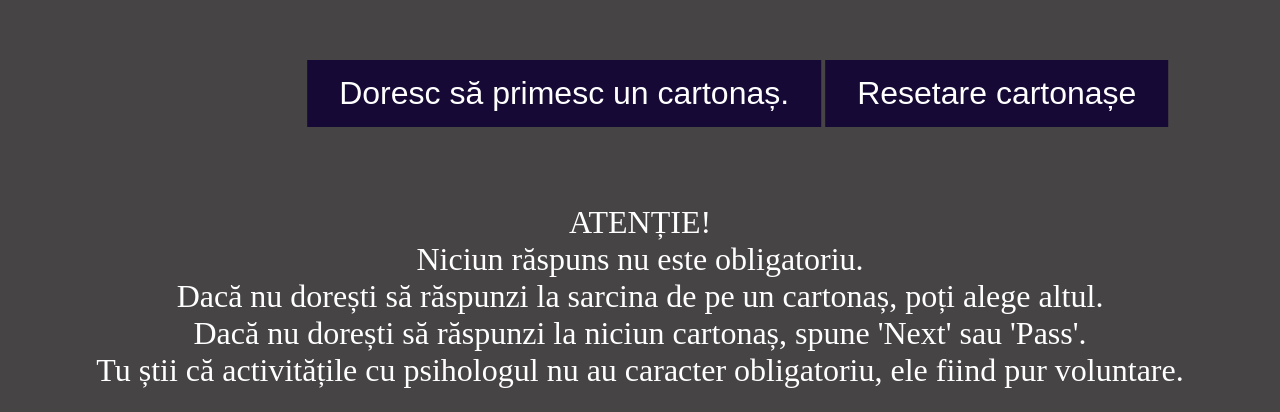
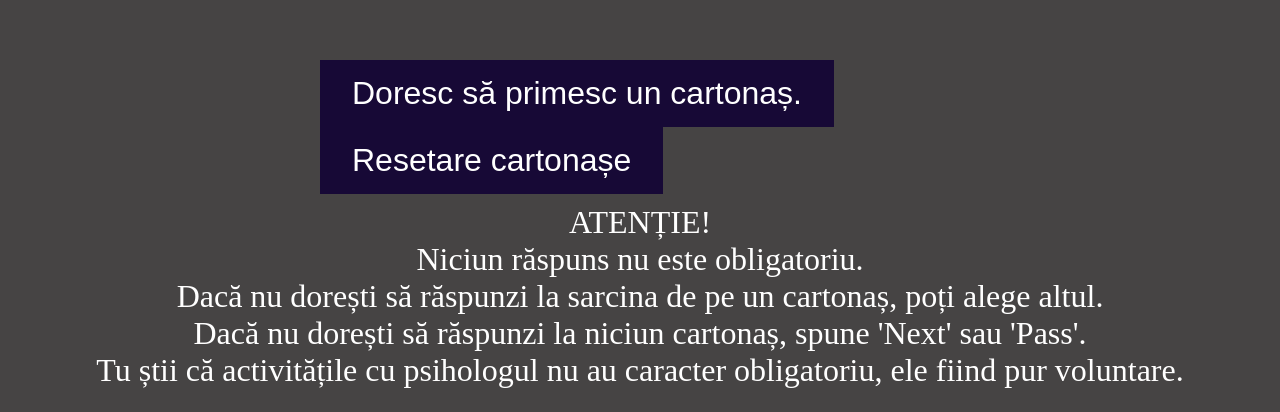
Before and after one commit to iah1m/iah1m.github.io, a plain HTML site: page Bullying/index.html in a window 1280 px wide. Shown: the part 388-800 px from the top of the page. Drawn offline with Linux system fonts and the light colour scheme.

Commit message:
Buttons fix

```diff
--- a/Bullying/style.css
+++ b/Bullying/style.css
@@ -58,13 +58,13 @@ html, body
 {
 
     min-height:20%;
-    min-width:90%;
+    min-width:50%;
 	position:fixed;
 	top:60%;
-	left:60%;
+	left:50%;
 	padding:0;
 	margin:0;
-	transform:translate(-40%,-20%);
+	transform:translate(-50%,-20%);
 }
 .button {
     background-color: #170936;
```
